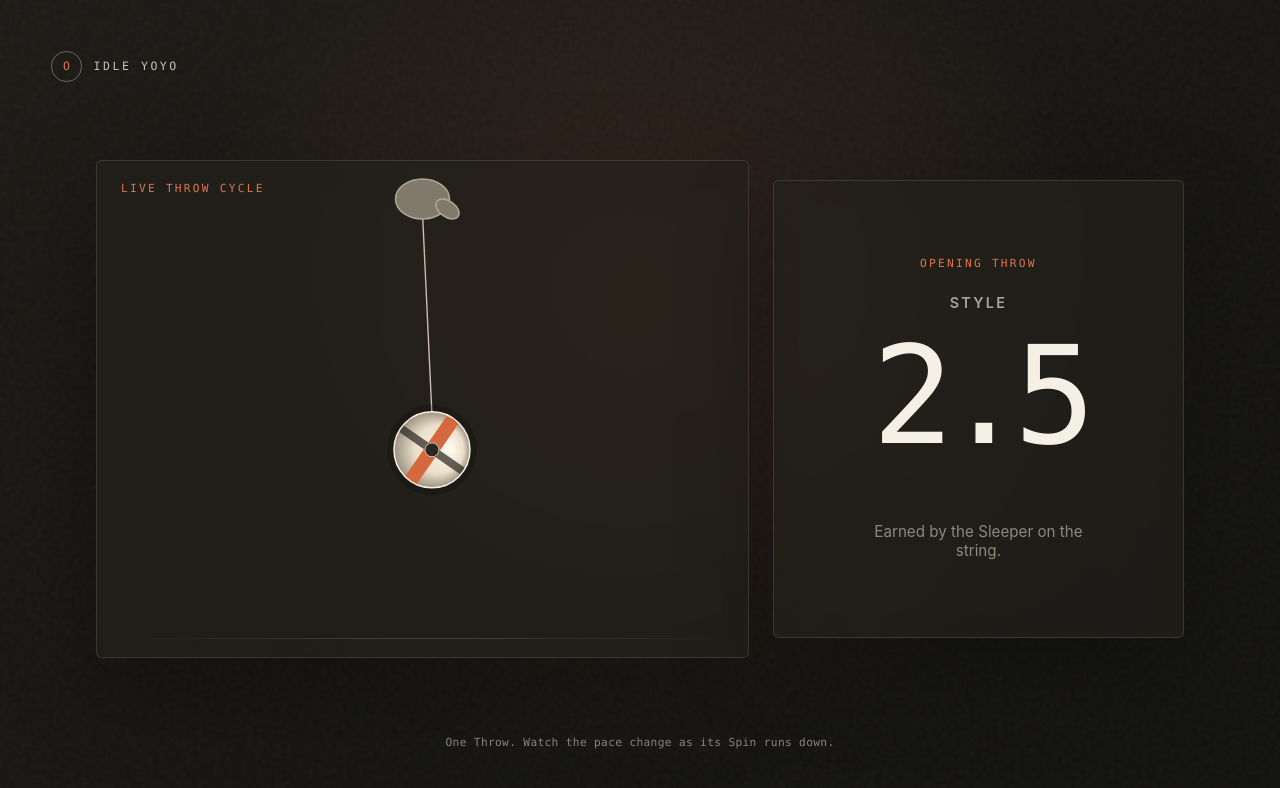
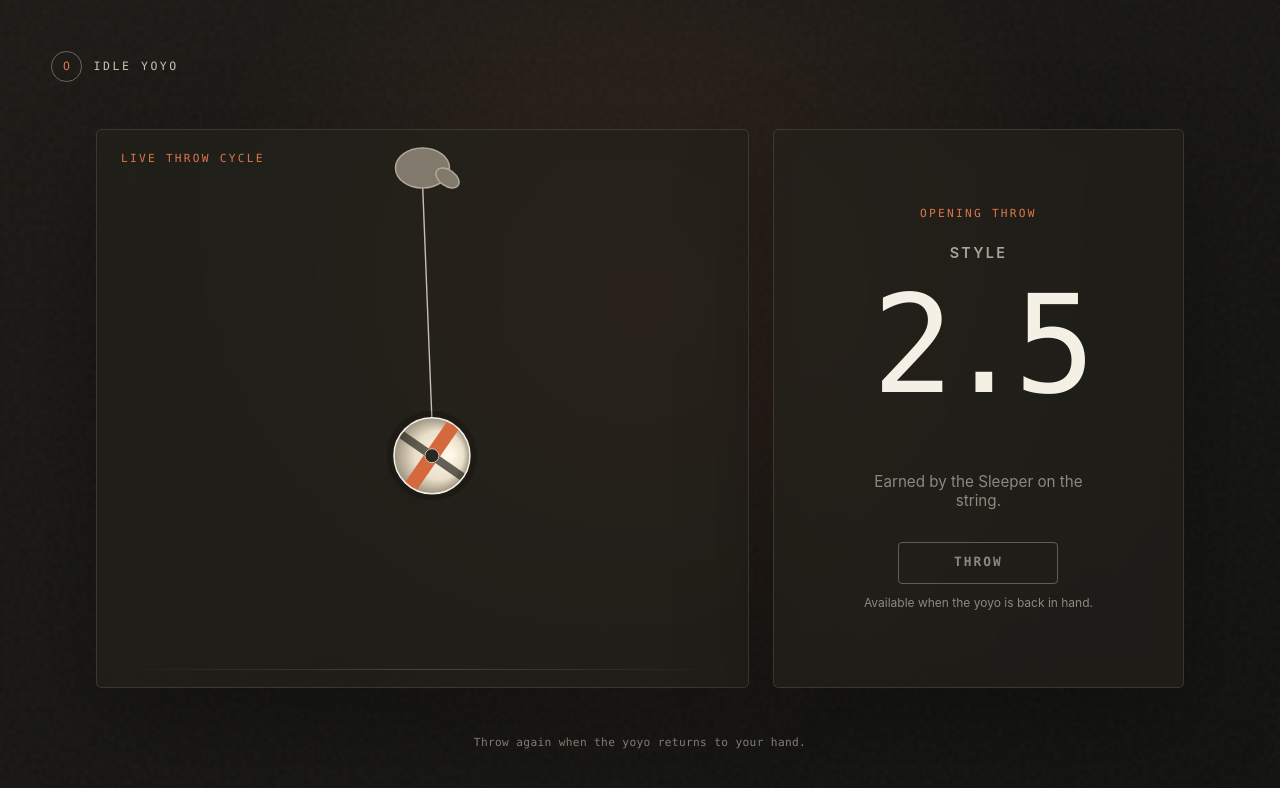
Before and after one commit to lafffta/Idle-Yoyo, a React (Vite) app: page / in a window 1280 px wide. Shown: the top 788 px of the page. Built offline with nearby package versions, Linux system fonts and the light colour scheme.

Commit message:
Add manual Throw control (#48)

```diff
--- a/src/shell/app.tsx
+++ b/src/shell/app.tsx
@@ -1,4 +1,4 @@
-import { useEffect, useRef } from "react";
+import { useEffect, useRef, useSyncExternalStore } from "react";
 
 import { formatNumber } from "./format.js";
 import type { GameStore } from "./store.js";
@@ -7,6 +7,9 @@ import { YoyoCanvas } from "./yoyo-canvas.js";
 type AppProps = {
   store: GameStore;
 };
+
+const THROW_READY_COPY = "Ready to Throw.";
+const THROW_WAITING_COPY = "Available when the yoyo is back in hand.";
 
 function StyleTicker({ store }: AppProps) {
   const output = useRef<HTMLOutputElement>(null);
@@ -31,6 +34,30 @@ function StyleTicker({ store }: AppProps) {
   );
 }
 
+function ThrowControl({ store }: AppProps) {
+  const isReady = useSyncExternalStore(
+    store.subscribeToThrowAvailability,
+    store.isThrowAvailable,
+    store.isThrowAvailable,
+  );
+
+  return (
+    <div className="throw-control">
+      <button
+        type="button"
+        disabled={!isReady}
+        aria-describedby="throw-status"
+        onClick={store.throwYoyo}
+      >
+        Throw
+      </button>
+      <p id="throw-status" className="throw-status" aria-live="polite">
+        {isReady ? THROW_READY_COPY : THROW_WAITING_COPY}
+      </p>
+    </div>
+  );
+}
+
 export function App({ store }: AppProps) {
   return (
     <main className="shell">
@@ -41,7 +68,7 @@ export function App({ store }: AppProps) {
         <span>IDLE YOYO</span>
       </header>
 
-      <section className="game-stage" aria-label="Opening Throw">
+      <section className="game-stage" aria-label="Throw Cycle">
         <div className="canvas-card">
           <p className="eyebrow">Live Throw Cycle</p>
           <YoyoCanvas store={store} />
@@ -52,10 +79,11 @@ export function App({ store }: AppProps) {
           <h1 id="style-heading">Style</h1>
           <StyleTicker store={store} />
           <p className="caption">Earned by the Sleeper on the string.</p>
+          <ThrowControl store={store} />
         </div>
       </section>
 
-      <p className="footnote">One Throw. Watch the pace change as its Spin runs down.</p>
+      <p className="footnote">Throw again when the yoyo returns to your hand.</p>
     </main>
   );
 }
--- a/src/shell/store.ts
+++ b/src/shell/store.ts
@@ -9,6 +9,9 @@ type GameStoreOptions = {
 export type GameStore = {
   getState: () => GameState;
   tick: () => void;
+  throwYoyo: () => void;
+  isThrowAvailable: () => boolean;
+  subscribeToThrowAvailability: (listener: () => void) => () => void;
 };
 
 /**
@@ -18,13 +21,36 @@ export type GameStore = {
 export function createGameStore({ now }: GameStoreOptions): GameStore {
   let state = throwYoyo(initialState());
   let lastTick = now();
+  const throwAvailabilityListeners = new Set<() => void>();
+
+  const replaceState = (nextState: GameState) => {
+    const availabilityChanged = (state.phase === "Ready") !== (nextState.phase === "Ready");
+    state = nextState;
+    if (availabilityChanged) {
+      for (const listener of throwAvailabilityListeners) listener();
+    }
+  };
 
   return {
     getState: () => state,
     tick: () => {
       const tickedAt = now();
-      state = advance(state, (tickedAt - lastTick) / 1_000);
+      replaceState(advance(state, (tickedAt - lastTick) / 1_000));
       lastTick = tickedAt;
+    },
+    throwYoyo: () => {
+      const thrown = throwYoyo(state);
+      if (thrown === state) return;
+
+      // A Ready yoyo may have waited through a paused frame loop. The new Throw starts now,
+      // rather than inheriting time that passed before the player acted.
+      lastTick = now();
+      replaceState(thrown);
+    },
+    isThrowAvailable: () => state.phase === "Ready",
+    subscribeToThrowAvailability: (listener) => {
+      throwAvailabilityListeners.add(listener);
+      return () => throwAvailabilityListeners.delete(listener);
     },
   };
 }
--- a/src/shell/styles.css
+++ b/src/shell/styles.css
@@ -160,6 +160,49 @@ h1 {
   margin: 0;
 }
 
+.throw-control {
+  display: grid;
+  justify-items: center;
+  gap: 0.7rem;
+  margin-top: 2rem;
+}
+
+.throw-control button {
+  min-width: 10rem;
+  padding: 0.85rem 1.5rem;
+  border: 1px solid #de764b;
+  border-radius: 0.25rem;
+  color: #181713;
+  background: #de764b;
+  font: 600 0.8rem/1 "SFMono-Regular", Consolas, "Liberation Mono", monospace;
+  letter-spacing: 0.16em;
+  text-transform: uppercase;
+  cursor: pointer;
+}
+
+.throw-control button:hover:not(:disabled) {
+  background: #ef8b61;
+}
+
+.throw-control button:focus-visible {
+  outline: 2px solid #f4f0e6;
+  outline-offset: 3px;
+}
+
+.throw-control button:disabled {
+  border-color: #625d53;
+  color: #8e887d;
+  background: transparent;
+  cursor: not-allowed;
+}
+
+.throw-status {
+  min-height: 1.3em;
+  margin: 0;
+  color: #8e887d;
+  font-size: 0.75rem;
+}
+
 .footnote {
   justify-self: center;
   margin: 0;
--- a/tsconfig.json
+++ b/tsconfig.json
@@ -8,6 +8,9 @@
     // The shell is checked separately by tsconfig.app.json, which adds browser types.
     "lib": ["ES2022"],
     "types": ["node"],
+    // Vite reads the root config when it transforms shell TSX; the shell-only config below
+    // still owns DOM types and which files TypeScript checks (ADR 0012).
+    "jsx": "react-jsx",
     "strict": true,
     "noUncheckedIndexedAccess": true,
     "noImplicitOverride": true,
```
Also changed, not shown: 2 other files (tests, documents, lock files or other folders).
